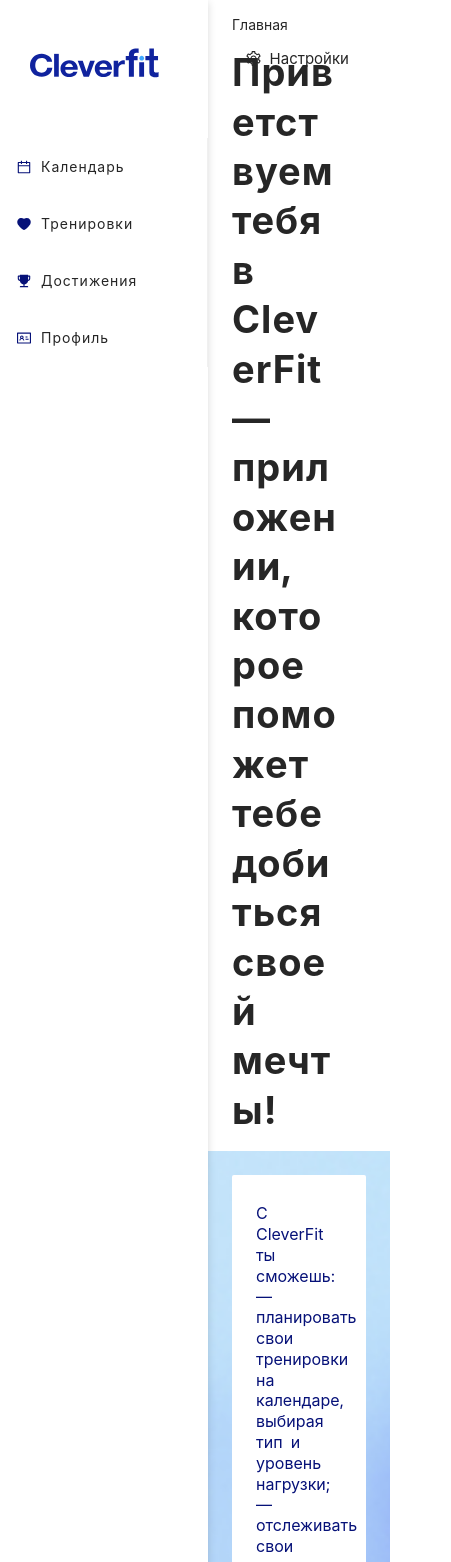
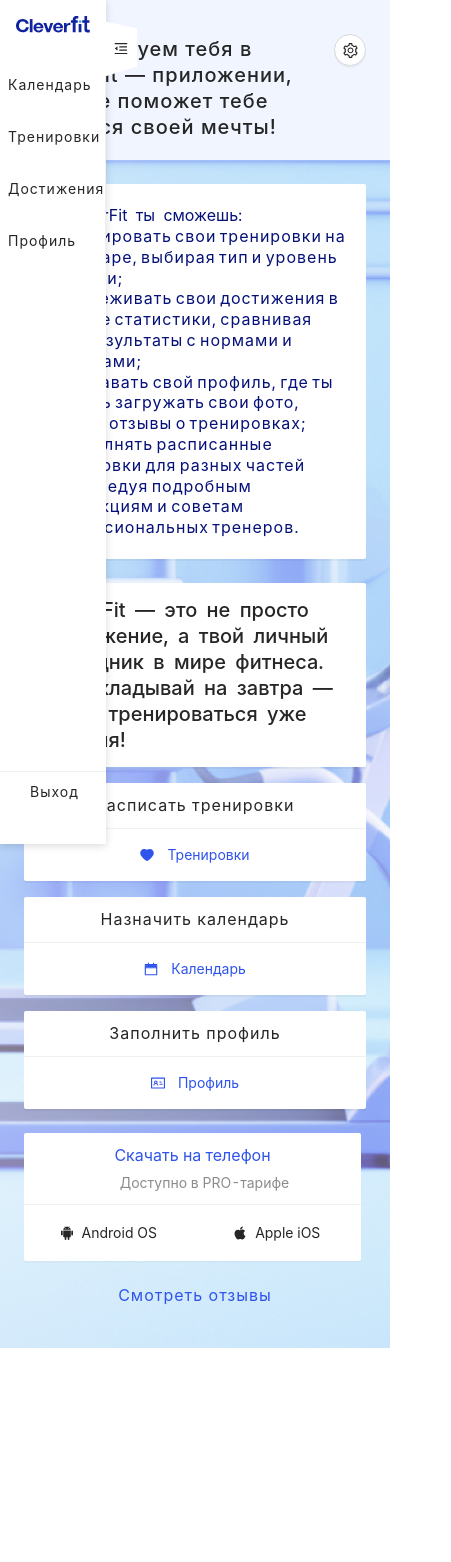
Before and after one commit to ClevertecFrontendLab/Anton-Osip, a React (Vite) app: page / in a window 390 px wide. Shown: the top 1562 px of the page, 451 px wide, since content can reach past the window. After the commit the page ends 1348 px from the top, so only its background shows below. Built offline with nearby package versions, Linux system fonts and the light colour scheme.

Commit message:
feat: Add an adaptive for the main page

```diff
--- a/src/pages/main-page/main-page-content/card-legecy/card-legecy.module.css
+++ b/src/pages/main-page/main-page-content/card-legecy/card-legecy.module.css
@@ -1,4 +1,3 @@
-
 .contentCard {
     max-width: 752px;
     width: 100%;
@@ -27,3 +26,26 @@
     margin: 0;
     padding: 0;
 }
+@media (max-width: 835px) {
+    .contentCard {
+        padding-top: 25px;
+    }
+}
+
+@media (max-width: 575px) {
+    .contentCard {
+        padding: 21px 16px;
+    }
+    .contentCardAction {
+        font-weight: 400;
+        font-size: 16px;
+        line-height: 130%;
+        word-spacing: 4px;
+        margin-bottom: 24px;
+    }
+
+    .contentCardAction__list > li {
+        letter-spacing: 1px;
+        word-spacing: -2px;
+    }
+}
--- a/src/pages/main-page/main-page-content/cards/cards.module.css
+++ b/src/pages/main-page/main-page-content/cards/cards.module.css
@@ -20,15 +20,17 @@
     word-spacing: 4px;
 }
 #cards .contentCards__wrapper {
-    flex-wrap: nowrap;
-    max-width: calc(752px - 16px - 16px);
+    max-width: 752px;
     width: 100%;
     margin-top: 16px;
-    gap: 16px;
     margin-bottom: 180px;
 }
 #cards .contentCards__wrapper .contentCard {
     padding: 0;
+    width: 100%;
+}
+#cards .contentCards__wrapper > div > div {
+    width: 100%;
 }
 #cards .contentCardAction__title {
     font-weight: 400;
@@ -63,3 +65,40 @@
 #cards .contentCardAction__icon.contentCardAction__icon_calendar path {
     fill: var(--primary-light-6);
 }
+@media (max-width: 1012px) {
+    #cards .contentCards__wrapper {
+        margin-bottom: 261px;
+    }
+    #cards .contentCards__wrapper .contentCard {
+        padding: 0;
+    }
+    #cards .contentCardAction__title {
+        max-width: 140px;
+        text-align: left;
+        letter-spacing: 1px;
+        padding: 12px 21px;
+    }
+}
+@media (max-width: 575px) {
+    .contentCard {
+        padding: 14px 16px;
+    }
+    #cards .contentCard__title {
+        font-weight: 500;
+        font-size: 20px;
+        line-height: 130%;
+        color: var(--character-light-title-85);
+        margin-bottom: 0;
+        word-spacing: 4px;
+    }
+    #cards .contentCards__wrapper > div {
+        flex-direction: column;
+    }
+    #cards .contentCardAction__title {
+        max-width: 100%;
+        text-align: center;
+    }
+    #cards .contentCards__wrapper {
+        margin-bottom: 24px;
+    }
+}
--- a/src/pages/main-page/main-page-content/cards/cards.tsx
+++ b/src/pages/main-page/main-page-content/cards/cards.tsx
@@ -1,6 +1,6 @@
 import React from 'react';
 import styles from './cards.module.css';
-import { Col, Divider, Row } from 'antd';
+import { Col, Divider, Row, Space } from 'antd';
 import Title from 'antd/lib/typography/Title';
 import { Link } from 'react-router-dom';
 import { CalendarTwoTone, HeartFilled, IdcardOutlined } from '@ant-design/icons';
@@ -15,7 +15,8 @@
                 </Title>
             </div>
             <Row className={styles.contentCards__wrapper}>
-                <Col span={8}>
+                <Space size={16} style={{ justifyContent: 'space-between', width: '100%' }}>
+                    <Col span={24}>
                         <div className={styles.contentCard}>
                             <Title level={4} className={styles.contentCardAction__title}>
                                 Расписать тренировки
@@ -27,7 +28,7 @@
                             </Link>
                         </div>
                     </Col>
-                <Col span={8}>
+                    <Col span={24}>
                         <div className={styles.contentCard}>
                             <Title level={4} className={styles.contentCardAction__title}>
                                 Назначить календарь
@@ -42,7 +43,7 @@
                             </Link>
                         </div>
                     </Col>
-                <Col span={8}>
+                    <Col span={24}>
                         <div className={styles.contentCard}>
                             <Title level={4} className={styles.contentCardAction__title}>
                                 Заполнить профиль
@@ -57,6 +58,7 @@
                             </Link>
                         </div>
                     </Col>
+                </Space>
             </Row>
         </div>
     );
--- a/src/pages/main-page/main-page-content/main-page-content.module.css
+++ b/src/pages/main-page/main-page-content/main-page-content.module.css
@@ -1,3 +1,9 @@
 #content {
     padding: 24px 24px 42px;
 }
+
+@media (max-width: 360px) {
+    #content {
+        padding: 24px 15px 42px;
+    }
+}
--- a/src/pages/main-page/main-page-content/main-page-footer/main-page-footer.module.css
+++ b/src/pages/main-page/main-page-content/main-page-footer/main-page-footer.module.css
@@ -56,3 +56,37 @@
     padding: 7px 0;
     width: 100%;
 }
+@media (max-width: 1012px) {
+    #reviews .reviews__link {
+        margin-left: 19px;
+    }
+    .card {
+        margin-right: 5px;
+    }
+}
+@media (max-width: 575px) {
+    #reviews {
+        flex-direction: column;
+        align-items: center;
+        justify-content: flex-start;
+    }
+    #reviews .reviews__link_wrapper {
+        order: 2;
+    }
+
+    #reviews > div {
+        width: 100%;
+    }
+    .card {
+        max-width: 100%;
+        margin-left: 0;
+        margin-bottom: 24px;
+        text-align: center;
+    }
+    #reviews .reviews__link {
+        margin: 0;
+        display: flex;
+        align-items: center;
+        justify-content: center;
+    }
+}
--- a/src/pages/main-page/main-page-content/main-page-footer/main-page-footer.tsx
+++ b/src/pages/main-page/main-page-content/main-page-footer/main-page-footer.tsx
@@ -7,12 +7,21 @@
 export const MainPageFooter: React.FC = () => {
     return (
         <Row id={styles.reviews}>
-            <Col span={4}>
+            <Col
+                xl={{ span: 4 }}
+                sm={{ span: 7 }}
+                xs={{ span: 24 }}
+                className={styles.reviews__link_wrapper}
+            >
                 <Link to='#' className={styles.reviews__link}>
                     Смотреть отзывы
                 </Link>
             </Col>
-            <Col span={5} offset={15}>
+            <Col
+                xl={{ span: 5, offset: 15 }}
+                sm={{ span: 10, offset: 7 }}
+                xs={{ span: 24, offset: 0 }}
+            >
                 <div className={styles.card}>
                     <Link className={styles.card__dounload} to='#'>
                         Скачать на телефон
--- a/src/pages/main-page/main-page-header/main-page-header.module.css
+++ b/src/pages/main-page/main-page-header/main-page-header.module.css
@@ -1,7 +1,7 @@
 #header {
     width: 100%;
     height: auto;
-    background-color: #fff;
+    background: var(--primary-light-1);
     padding: 16px 24px;
 }
 #header .header__breadcrumb {
@@ -40,3 +40,39 @@
     word-spacing: 4px;
     color: var(--character-light-title-85);
 }
+
+@media (max-width: 1053px) {
+    #header {
+        padding: 16px 24px 20px;
+    }
+    #header .header__breadcrumb {
+        padding-left: 1px;
+    }
+    #header .header__title {
+        font-weight: 500;
+        font-size: 24px;
+        word-spacing: 0;
+    }
+}
+@media (max-width: 644px) {
+    #header .header__breadcrumb {
+        margin-bottom: 2px;
+    }
+    #header .header__title {
+        font-size: 20px;
+    }
+    #header .header__settings {
+        border: 1px solid var(--character-light-border);
+        border-radius: 100px;
+        padding: 4px 10px;
+        width: 32px;
+        height: 32px;
+        box-shadow: 0 2px 0 0 rgba(0, 0, 0, 0.04);
+        background: var(--character-light-primary-inverse);
+        overflow: hidden;
+        padding-top: 5px;
+        padding-left: 8px;
+        top: -2px;
+        right: 0;
+    }
+}
--- a/src/pages/main-page/main-page-header/main-page-header.tsx
+++ b/src/pages/main-page/main-page-header/main-page-header.tsx
@@ -17,18 +17,16 @@
                 </Col>
             </Row>
             <Row className={styles.header__row}>
-                <Col span={19}>
+                <Col xl={{ span: 20 }} xs={{ span: 22 }}>
                     <Title className={styles.header__title}>
-                        Приветствуем тебя в CleverFit — приложении, которое поможет тебе добиться
-                        своей мечты!
+                        Приветствуем тебя в CleverFit — приложении,
+                        <br /> которое поможет тебе добиться своей мечты!
                     </Title>
                 </Col>
-                <Col span={3} offset={1}>
-                    <Link to='#' className={styles.header__settings}>
-                        <SettingOutlined size={14} />
-                        Настройки
-                    </Link>
-                </Col>
+                <Link to='#' className={styles.header__settings}>
+                    <SettingOutlined size={14} />
+                    Настройки
+                </Link>
             </Row>
         </Header>
     );
--- a/src/pages/main-page/main-page-sider/main-page-sider.module.css
+++ b/src/pages/main-page/main-page-sider/main-page-sider.module.css
@@ -2,7 +2,6 @@
     box-shadow: 0 2px 8px 0 rgba(0, 0, 0, 0.15);
     background: var(--character-light-primary-inverse);
     padding-top: 45px;
-    height: auto;
 }
 #sider > div {
     display: flex;
@@ -41,11 +40,15 @@
     fill: var(--primary-light-9);
 }
 #sider__unfold {
-    margin-top: auto;
+    position: absolute;
+    bottom: 0;
+    left: 0;
+    right: 0;
 }
 #sider__unfold .sider__divider {
     margin: 0;
 }
+
 .sider__exiteWrapper {
     padding: 9px 16px;
     height: 40px;
@@ -76,3 +79,61 @@
     top: 17px;
     left: -17px;
 }
+@media (max-width: 575.5px) {
+    #sider {
+        position: fixed;
+        top: 0;
+        left: 0;
+        bottom: 0;
+        z-index: 999;
+        padding-top: 11px;
+        max-height: 100lvh;
+    }
+    .sider__logo {
+        margin-bottom: 28px;
+    }
+    #sider__menu .sider__menuItem svg {
+        display: none;
+    }
+    .sider__logo_max {
+        height: 19px;
+        padding-left: 16px;
+    }
+    .sider__logo_min {
+        display: none;
+    }
+    #sider__menu {
+        gap: 0;
+    }
+    #sider__menu .sider__menuItem {
+        padding-left: 0 !important;
+    }
+    #sider__menu span {
+        margin-left: -3px;
+    }
+    #sider__unfold {
+        bottom: 32px;
+    }
+    .exit__icon {
+        display: none;
+    }
+    .sider__exiteWrapper {
+        padding: 9px 16px;
+        height: 40px;
+    }
+    .sider__exiteWrapper span {
+        margin-left: 14px;
+    }
+    .sider__rightUnfold {
+        top: 49px;
+        right: -31px;
+        height: 55px;
+        border-bottom: 10px solid transparent;
+        border-left: 32px solid var(--character-light-primary-inverse);
+        border-top: 7px solid transparent;
+    }
+    .sider__rightUnfold > span {
+        top: 13px;
+        left: -23px;
+    }
+}
--- a/src/pages/main-page/main-page-sider/main-page-sider.tsx
+++ b/src/pages/main-page/main-page-sider/main-page-sider.tsx
@@ -16,14 +16,23 @@
 
 export const MainPageSider: React.FC = () => {
     const [collapsed, setCollapsed] = useState(false);
+    const [sider, setSider] = useState({ width: 208, collapsedWidth: 64 });
     return (
         <Sider
+            collapsedWidth={sider.collapsedWidth}
+            breakpoint={'sm'}
             id={styles.sider}
-            width={208}
-            collapsedWidth={64}
+            width={sider.width}
             trigger={null}
             collapsible
             collapsed={collapsed}
+            onBreakpoint={(breack) => {
+                if (breack) {
+                    setSider({ width: 106, collapsedWidth: 0 });
+                } else {
+                    setSider({ width: 208, collapsedWidth: 64 });
+                }
+            }}
         >
             <div className={styles.sider__logo}>
                 {collapsed ? (
@@ -82,15 +91,16 @@
             <div id={styles.sider__unfold}>
                 <Divider className={styles.sider__divider} />
                 <div
+                    data-test-id='sider-switch'
                     className={styles.sider__exiteWrapper}
                     onClick={() => setCollapsed(!collapsed)}
                 >
-                    <img src={exiteIcon} alt='exite ' />
+                    <img src={exiteIcon} alt='exite ' className={styles.exit__icon} />
                     {collapsed ? '' : <span>Выход</span>}
                 </div>
             </div>
             <div
-                data-test-id='sider-switch'
+                data-test-id='sider-switch-mobile'
                 className={styles.sider__rightUnfold}
                 onClick={() => setCollapsed(!collapsed)}
             >
```
Lines whose indentation alone changed are shown as unchanged.
